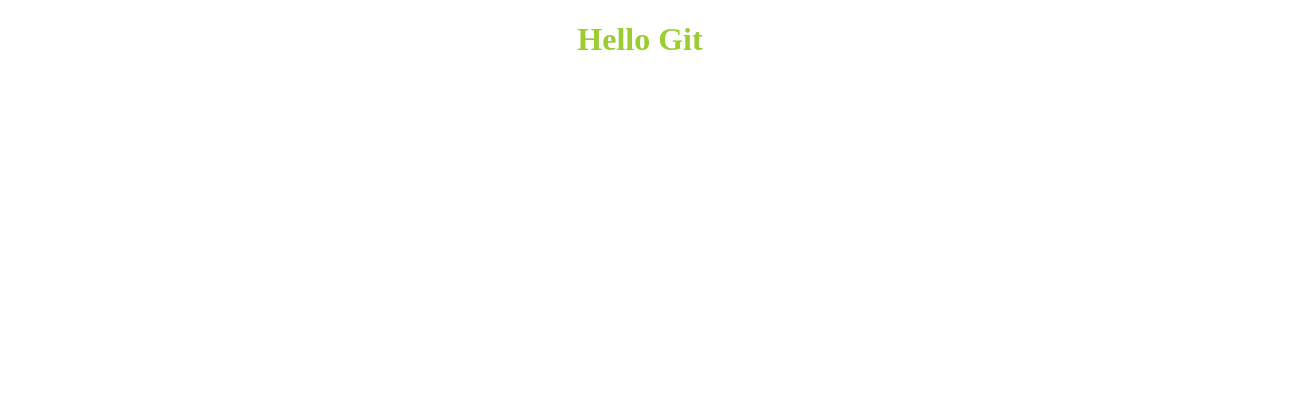
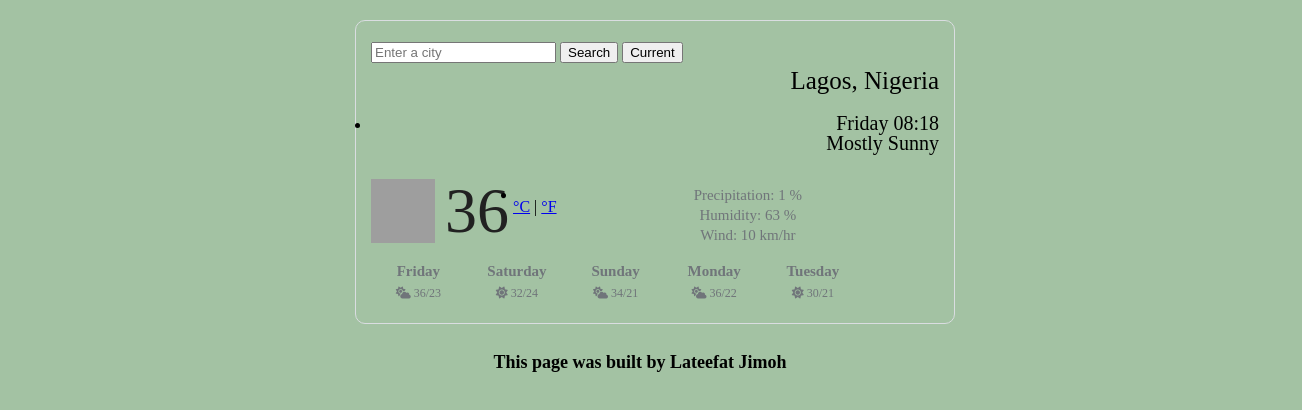
Before and after one commit to QueenLateefah/basics, a plain HTML site: page index.html in a window 1280 px wide. Shown: the whole page, 1302 px wide, since content can reach past the window. Drawn offline with nearby package versions, Linux system fonts and the light colour scheme; grey boxes are pictures that could not be loaded.

Commit message:
i am trying to build a weatherapp that would display current temperature and that of 5 consecutive days

```diff
--- a/index.html
+++ b/index.html
@@ -1,14 +1,102 @@
 <!DOCTYPE html>
 <html lang="en">
   <head>
+    <script src="https://cdn.jsdelivr.net/npm/axios@1.1.2/dist/axios.min.js"></script>
+
+    <script
+      src="https://kit.fontawesome.com/e15e59d426.js"
+      crossorigin="anonymous"
+    ></script>
     <meta charset="UTF-8" />
-    <meta http-equiv="X-UA-Compatible" content="IE=edge" />
     <meta name="viewport" content="width=device-width, initial-scale=1.0" />
-    <title>Document</title>
+    <title>WeatherApp</title>
     <link rel="stylesheet" href="style.css" />
   </head>
   <body>
-    <h1>Hello Git</h1>
-    <script src="index.js"></script>
+    <div class="container">
+      <div class="weather-app">
+        <form id="search-form">
+          <input
+            type="search"
+            placeholder="Enter a city"
+            class="form-control"
+            id="city-input"
+          />
+
+          <input
+            type="submit"
+            value="Search"
+            class="form-control btn btn-primary shadow-sm w-100"
+            id="submit-form"
+          />
+          <input
+            type="submit"
+            value="Current"
+            class="btn btn-success w-100"
+            id="current-location-button"
+          />
+        </form>
+        <h1 id="city">Lagos, Nigeria</h1>
+        <ul class="weather-today">
+          <li id="date">Thursday 17:20</li>
+          <li id="description">Mostly Sunny</li>
+        </ul>
+        <div class="row">
+          <div class="col-6">
+            <div class="clearfix">
+              <img
+                src="https://ssl.gstatic.com/onebox/weather/64/partly_cloudy.png"
+                class="weather-icon float-left"
+              />
+              <div class="float-left">
+                <span class="temperature" id="temp">36</span
+                ><span class="unit">
+                  <a href="#" id="celsius-link"> °C</a> |
+                  <a href="#" id="fahrenheit-link"> °F</a></span
+                >
+              </div>
+            </div>
+          </div>
+          <div class="col-6">
+            <ul class="parameters">
+              <li>Precipitation: 1 %</li>
+              <li>Humidity:<span id="humidity"> 63 </span> %</li>
+              <li>Wind:<span id="wind"> 10 </span> km/hr</li>
+            </ul>
+
+            <ul class="weather-days">
+              <li>
+                <div class="day">Friday</div>
+                <div class="temps">
+                  <i class="fa-solid fa-cloud-sun"></i> 36/23
+                </div>
+              </li>
+              <li>
+                <div class="day">Saturday</div>
+                <div class="temps"><i class="fa-solid fa-sun"></i> 32/24</div>
+              </li>
+              <li>
+                <div class="day">Sunday</div>
+                <div class="temps">
+                  <i class="fa-solid fa-cloud-sun"></i> 34/21
+                </div>
+              </li>
+              <li>
+                <div class="day">Monday</div>
+                <div class="temps">
+                  <i class="fa-solid fa-cloud-sun"></i> 36/22
+                </div>
+              </li>
+              <li>
+                <div class="day">Tuesday</div>
+                <div class="temps"><i class="fa-solid fa-sun"></i> 30/21</div>
+              </li>
+            </ul>
+          </div>
+        </div>
+      </div>
+    </div>
+    <h2>This page was built by <strong>Lateefat Jimoh</strong></h2>
+    <script src="weather.js"></script>
   </body>
 </html>
--- a/index.js
+++ /dev/null
@@ -1 +0,0 @@
-alert("hello");
--- a/style.css
+++ b/style.css
@@ -1,4 +1,129 @@
+body {
+  font-size: 1rem;
+  font-weight: 400;
+  line-height: 2;
+  border-color: black;
+  text-align: left;
+  background-color: #a3c2a3;
+}
+.container {
+  width: 100%;
+  padding-right: 15px;
+  padding-left: 15px;
+  margin-right: auto;
+  margin-left: auto;
+}
 h1 {
+  text-align: right;
+  color: black;
+  font-size: 25px;
+  font-weight: 100;
+  margin: 0;
+  line-height: 25px;
+  display: block;
+  font-family: "Times New Roman", Times, serif;
+}
+
+.temperature {
+  color: rgb(33, 33, 33);
+  font-size: 64px;
+  font-weight: 400;
+  line-height: 1;
+  box-sizing: border-box;
+  text-align: left;
+  text-size-adjust: 100%;
+}
+.unit {
+  position: relative;
+  top: -20px;
+  text-align: left;
+  line-height: 24px;
+  font-weight: 400;
+  text-size-adjust: 100%;
+  box-sizing: border-box;
+}
+
+.weather-app {
+  border: 1px solid #dadde1;
+  padding: 15px;
+  margin: 20px auto;
+  max-width: 600px;
+  border-radius: 10px;
+  box-sizing: border-box;
+}
+.weather-icon {
+  height: 64px;
+  width: 64px;
+  margin-right: 10px;
+}
+.float-left {
+  float: left !important;
+}
+img {
+  vertical-align: middle;
+  border-style: none;
+}
+ul.weather-today {
+  display: list-item;
+  text-align: right;
+}
+.weather-today li {
+  font-size: 20px;
+  font-weight: 400;
+  color: black;
+}
+ul.parameters {
+  display: list-item;
   text-align: center;
-  color: yellowgreen;
 }
+.weather-days {
+  width: 100%;
+  list-style-type: none;
+  padding: 0;
+  margin: 0;
+}
+
+.weather-days li {
+  display: inline-block;
+  width: 16.66%;
+  text-align: center;
+}
+
+.weather-days li .day {
+  font-weight: bold;
+}
+
+.weather-days li .temps {
+  font-size: 0.8em;
+  margin-top: 15px;
+  text-align: center;
+  display: block;
+}
+
+ul {
+  margin: 0 0 20px;
+
+  padding: 0;
+  display: block;
+  list-style-type: disc;
+  padding-inline-start: 40px;
+  margin-block-start: 1em;
+  margin-block-end: 1em;
+  margin-inline-start: 0px;
+  margin-inline-end: 0px;
+  box-sizing: border-box;
+}
+li {
+  color: #70757a;
+  font-weight: 100;
+  font-size: 15px;
+  line-height: 1px;
+  height: 20px;
+  list-style: none;
+  padding: 0;
+  box-sizing: border-box;
+}
+h2 {
+  text-align: center;
+  font-size: large;
+}
--- /dev/null
+++ b/weather.js
@@ -0,0 +1,91 @@
+let currentTime = new Date();
+let hours = currentTime.getHours();
+let minutes = currentTime.getMinutes();
+console.log(new Date());
+
+let days = [
+  "Sunday",
+  "Monday",
+  "Tueday",
+  "Wednesday",
+  "Thursday",
+  "Friday",
+  "Saturday",
+];
+let day = days[currentTime.getDay()];
+
+let timeNow = document.querySelector("#date");
+
+if (hours < 10) {
+  hours = `0${hours}`;
+}
+
+if (minutes < 10) {
+  minutes = `0${minutes}`;
+}
+
+timeNow.innerHTML = `${day} ${hours}:${minutes}`;
+
+function displayWeather(response) {
+  document.querySelector("#city").innerHTML = response.data.name;
+  document.querySelector("#temp").innerHTML = Math.round(
+    response.data.main.temp
+  );
+  document.querySelector("#humidity").innerHTML = Math.round(
+    response.data.main.humidity
+  );
+  document.querySelector("#wind").innerHTML = Math.round(
+    response.data.wind.speed
+  );
+  document.querySelector("#description").innerHTML =
+    response.data.weather.main[1];
+}
+function find(city) {
+  let apiKey = "9be30e63468c8a8311237329b6cc70a6";
+
+  let apiUrl = `https://api.openweathermap.org/data/2.5/weather?q=${city}&appid=${apiKey}&units=metric`;
+  console.log(apiUrl);
+  axios.get(apiUrl).then(displayWeather);
+}
+function search(event) {
+  event.preventDefault();
+
+  let city = document.querySelector("#city-input").value;
+  find(city);
+}
+
+let searchForm = document.querySelector("#search-form");
+searchForm.addEventListener("submit", search);
+//
+function searchCurrentLocation(position) {
+  let lat = position.coords.latitude;
+  let long = position.coords.longitude;
+  let apiKey = "9be30e63468c8a8311237329b6cc70a6";
+  let apiUrl = `https://api.openweathermap.org/data/2.5/weather?lat=${lat}&lon=${long}&appid=${apiKey}&units=metric}`;
+  axios.get(apiUrl).then(displayWeather);
+}
+function displayLocation(event) {
+  event.preventDefault();
+  navigator.geolocation.getCurrentPosition(searchCurrentLocation);
+}
+let currentLocation = document.querySelector("#current-location-button");
+currentLocation.addEventListener("click", displayLocation);
+
+//
+function convertToCelsius() {
+  let tempnum = document.querySelector("#temp");
+  tempnum.innerHTML = "36°C";
+}
+
+function convertToFahrenheit() {
+  let tempnu = document.querySelector("#temp");
+  let fahren = Math.round((29 * 9) / 5 + 32);
+  tempnu.innerHTML = `${fahren}°F`;
+}
+
+let celsius = document.querySelector("#celsius-link");
+let fahrenheit = document.querySelector("#fahrenheit-link");
+
+celsius.addEventListener("click", convertToCelsius);
+fahrenheit.addEventListener("click", convertToFahrenheit);
+//Curren Location Search Engine
```
